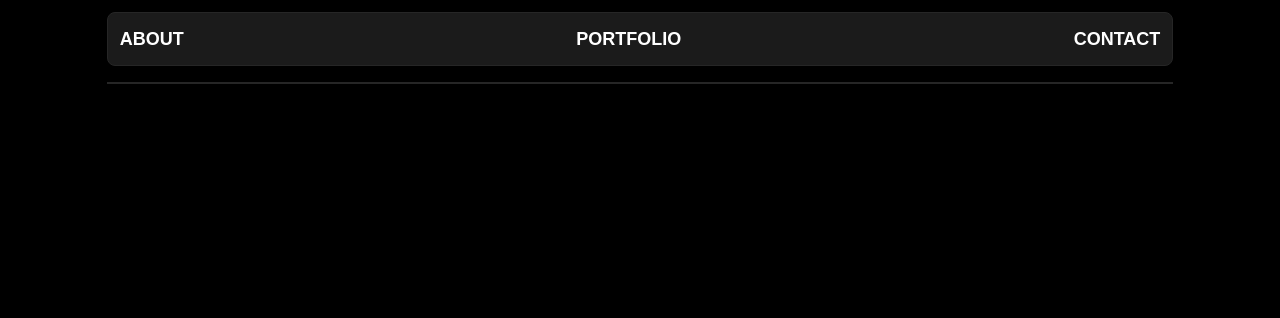
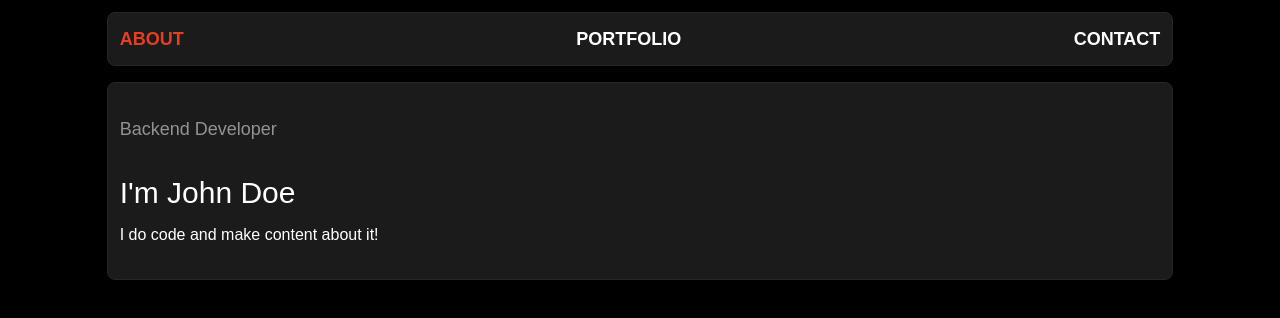
Before and after one commit to miteshviras/nextjs-portfolio-shadcn, a Next.js app: page / in a window 1280 px wide. Shown: the top 318 px of the page. Built offline with nearby package versions, Linux system fonts and the light colour scheme.

Commit message:
working on landing page.

```diff
--- a/src/app/layout.tsx
+++ b/src/app/layout.tsx
@@ -21,7 +21,7 @@ export default function RootLayout({
   return (
     <html lang="en">
       <body
-        className={`${geistSans.variable} ${geistMono.variable} antialiased bg-black my-3`}
+        className={`${geistSans.variable} ${geistMono.variable} antialiased bg-black text-white my-3`}
       >
         <NavbarComponent />
         {children}
--- a/src/app/page.tsx
+++ b/src/app/page.tsx
@@ -1,10 +1,20 @@
-import Image from "next/image";
+// import Image from "next/image";
+import { about } from "@/content/data";
+
 
 export default function Home() {
+  const aboutData = about();
   return (
     <div className="sm:w-5/6 mx-auto flex flex-col gap-y-5 mt-4">
-      <div className="bg-[#1B1B1B] border border-[#262626]">
-
+      <div className="px-3 py-8 bg-[#1B1B1B] border border-[#262626] rounded-lg">
+        <h4 className="text-[#949393] text-lg">{aboutData.occupation}</h4>
+        <div className="flex gap-2 mt-8">
+          <div className="w-2-3">
+            <h3 className="text-3xl">{aboutData.title}</h3>
+            <p className="pt-3">{aboutData.subTitle}</p>
+          </div>
+          <div className="w-1/3"></div>
+        </div>
       </div>
     </div>
   );
--- a/src/components/layouts/navbar.tsx
+++ b/src/components/layouts/navbar.tsx
@@ -1,4 +1,7 @@
+"use client"
+
 import Link from "next/link"
+import { usePathname } from "next/navigation"
 
 const NavbarComponent = () => {
 
@@ -7,17 +10,19 @@ const NavbarComponent = () => {
         href: "/"
     }, {
         name: "Portfolio",
-        href: "/"
+        href: "/portfolio"
     }, {
         name: "Contact",
-        href: "/"
+        href: "/contact"
     }
     ]
 
+    // usePathname hook will give you the current path.
+    const pathName = usePathname();
     return <>
         <nav className="sm:w-5/6 mx-auto flex items-center gap-4 justify-between py-4 sm:py-3 border border-[#262626] bg-[#1B1B1B] rounded-lg px-4 sm:px-3 text-base sm:text-lg uppercase font-semibold ">
             {links.map(({ name, href }) => (
-                <Link href={href} key={name} className="text-white hover:text-[#E63E21]">
+                <Link href={href} key={name} className={`${pathName === href ? "text-[#E63E21]" : "text-white hover:text-[#E63E21]"}`}>
                     {name}
                 </Link>
             ))}
--- /dev/null
+++ b/src/content/data.tsx
@@ -0,0 +1,12 @@
+export const about = () => {
+    const firstName = 'John';
+    const lastName = 'Doe';
+
+    return {
+        title: `I'm ${firstName} ${lastName}`,
+        subTitle: "I do code and make content about it!",
+        firstName: firstName,
+        lastName: lastName,
+        occupation: 'Backend Developer'
+    }
+}
```
